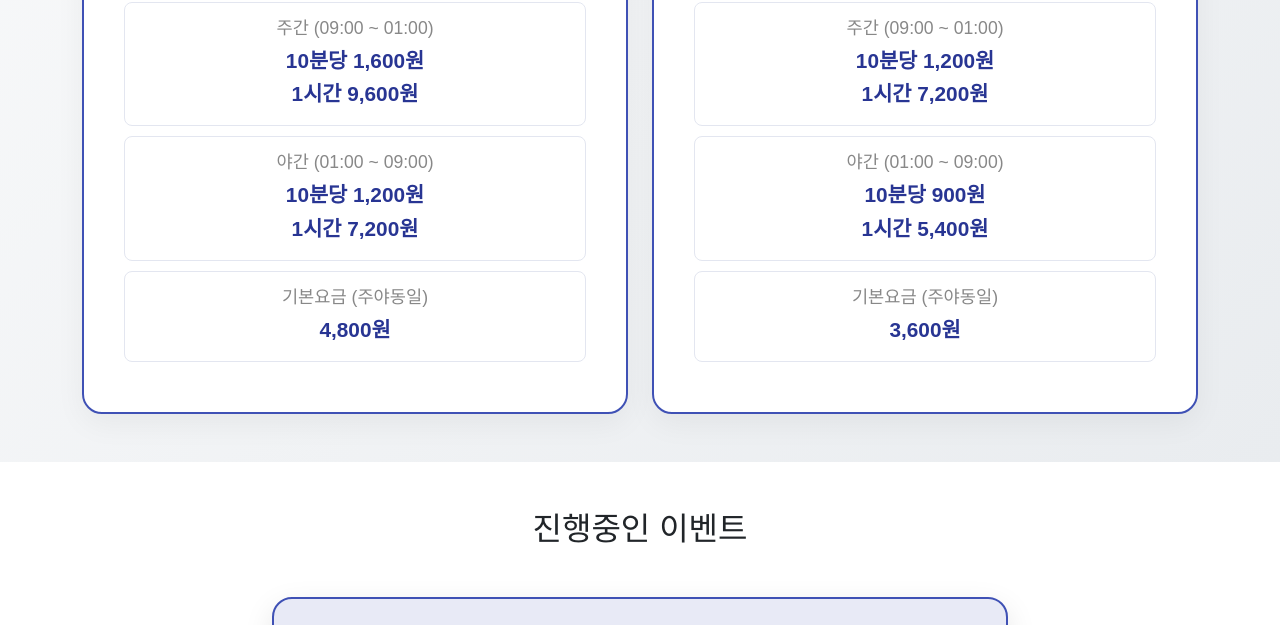
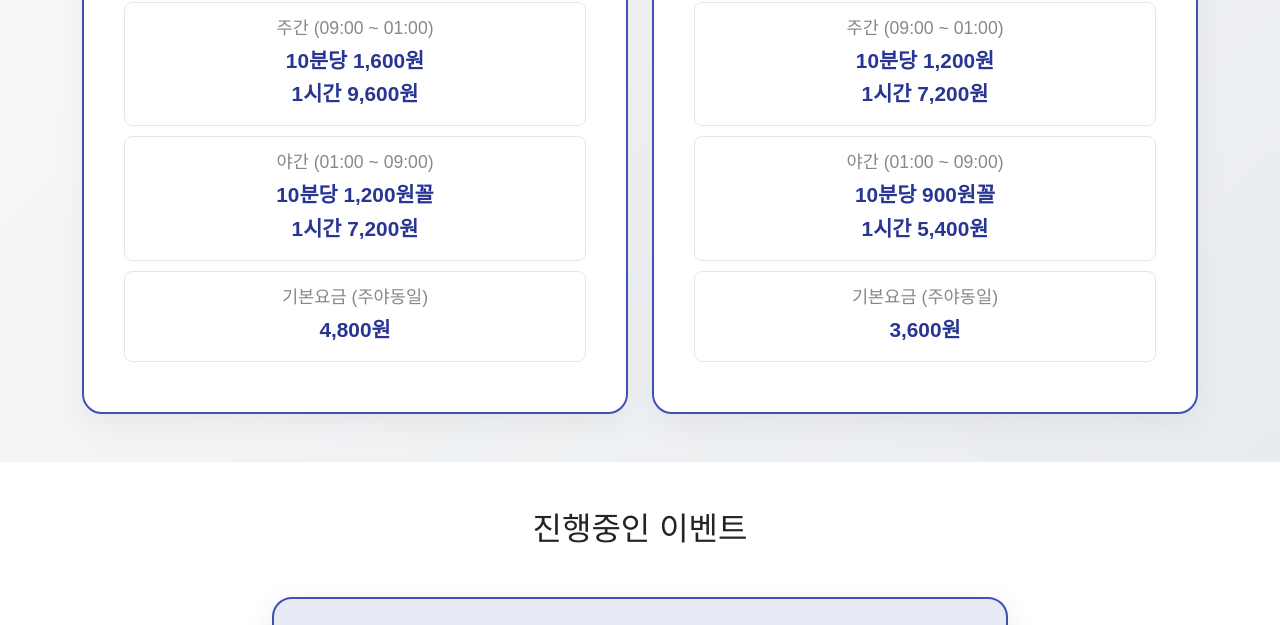
Before and after one commit to takesih/laonad, a plain HTML site: page index.html in a window 1280 px wide. Shown: the part 1752-2377 px from the top of the page. Drawn offline with nearby package versions, Linux system fonts and the light colour scheme; a web font is replaced by a local one.

Commit message:
요금관련 수정

```diff
--- a/index.html
+++ b/index.html
@@ -121,7 +121,7 @@
                                 </div>
                                 <div class="time-slot">
                                     <h4>야간 (01:00 ~ 09:00)</h4>
-                                    <p class="price">10분당 1,200원</p>
+                                    <p class="price">10분당 1,200원꼴</p>
                                     <p class="price">1시간 7,200원</p>
                                 </div>
                                 <div class="time-slot">
@@ -142,7 +142,7 @@
                                 </div>
                                 <div class="time-slot">
                                     <h4>야간 (01:00 ~ 09:00)</h4>
-                                    <p class="price">10분당 900원</p>
+                                    <p class="price">10분당 900원꼴</p>
                                     <p class="price">1시간 5,400원</p>
                                 </div>
                                 <div class="time-slot">
```
